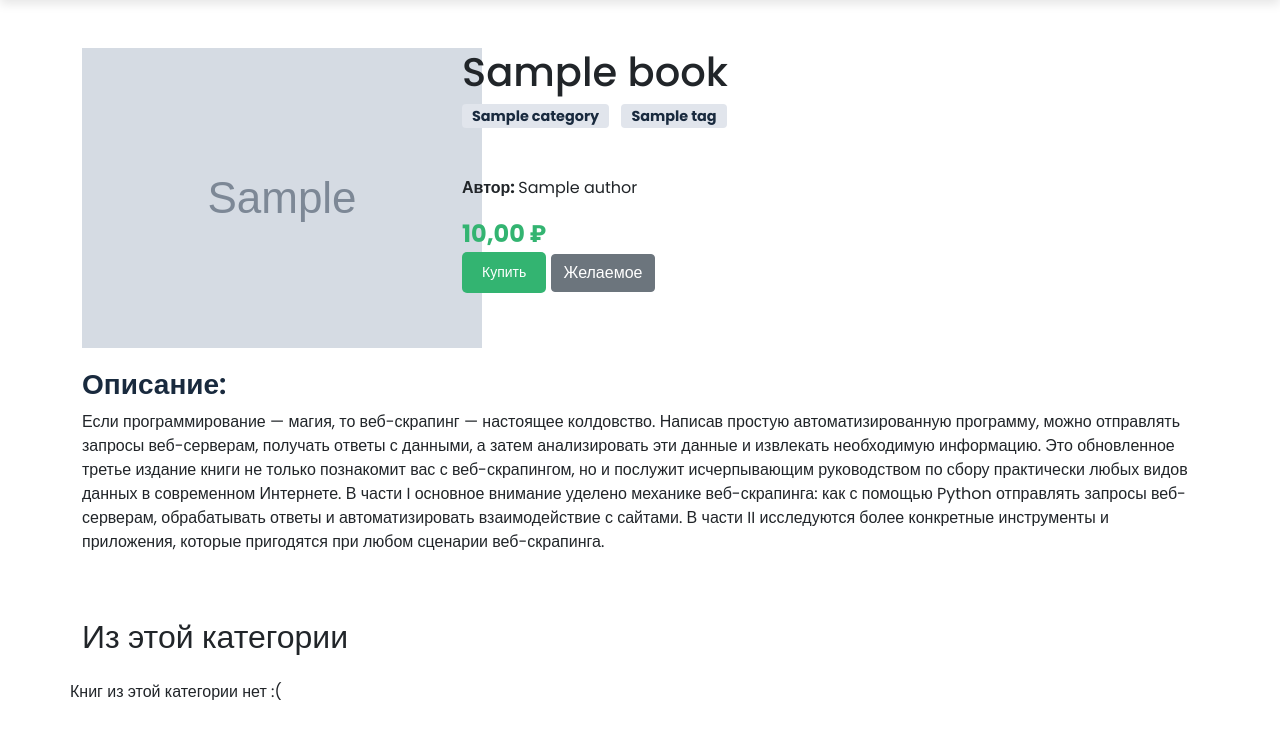
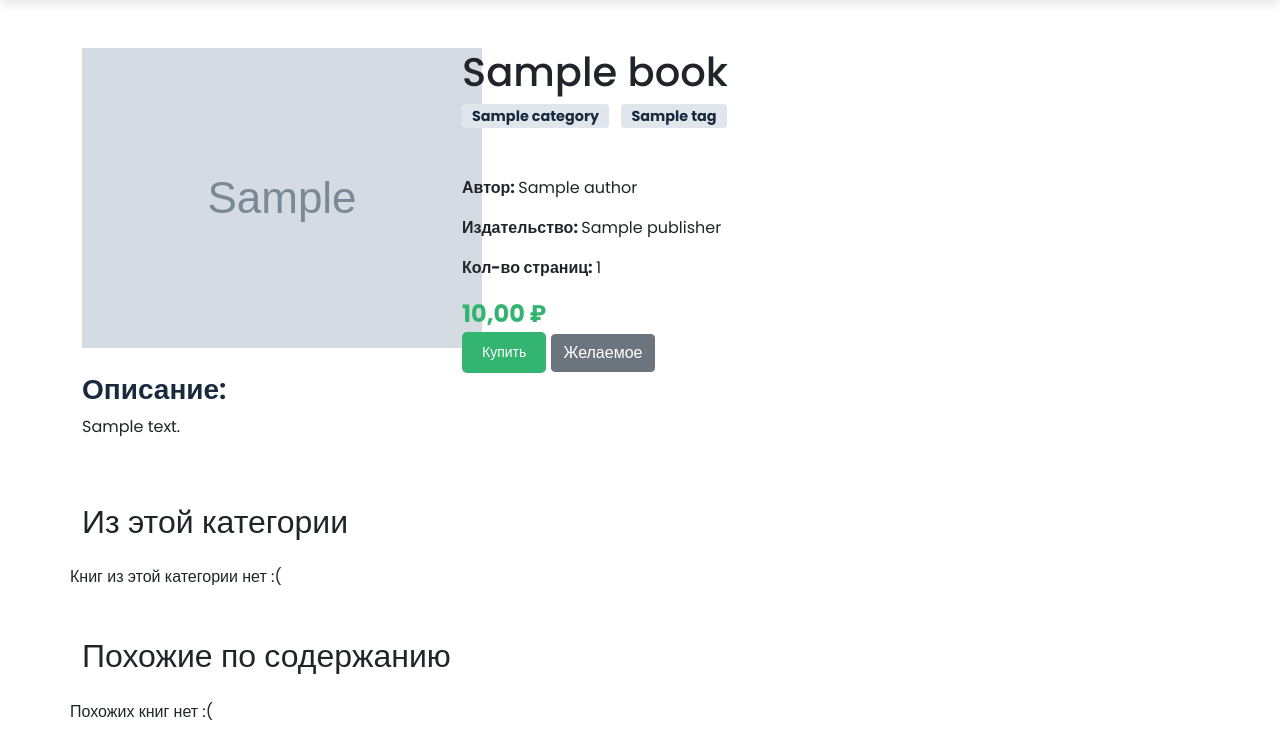
Before and after one commit to abortacc/book_shop, a Django app: page /catalog/details/1/ in a window 1280 px wide. Shown: the part 62-811 px from the top of the page. Run offline with Django 5.2, Linux system fonts and the light colour scheme; tables that the repository leaves empty hold one stand-in row (values such as "Sample post"); grey boxes marked "Sample" are stand-in pictures; some libraries are stand-ins or nearby versions.

Commit message:
Add display of description, number of pages of books on details.html

```diff
--- a/book_shop/templates/catalog/details.html
+++ b/book_shop/templates/catalog/details.html
@@ -18,6 +18,8 @@
                 </div>
 
                 <p><strong>Автор: </strong>{{ book.author.name }}</p>
+                <p><strong>Издательство: </strong>{{ book.publisher.name }}</p>
+                <p><strong>Кол-во страниц: </strong>{{ book.page_count }}</p>
                 <div class="price">{{ book.price }} ₽</div>
                 <button class="btn btn-custom btn-sm">Купить</button>
                 <button class="btn btn-secondary">Желаемое</button>
@@ -25,7 +27,7 @@
         </div>
         <div class="description">
             <h3>Описание:</h3>
-            <p>Если программирование — магия, то веб-скрапинг — настоящее колдовство. Написав простую автоматизированную программу, можно отправлять запросы веб-серверам, получать ответы с данными, а затем анализировать эти данные и извлекать необходимую информацию. Это обновленное третье издание книги не только познакомит вас с веб-скрапингом, но и послужит исчерпывающим руководством по сбору практически любых видов данных в современном Интернете. В части I основное внимание уделено механике веб-скрапинга: как с помощью Python отправлять запросы веб-серверам, обрабатывать ответы и автоматизировать взаимодействие с сайтами. В части II исследуются более конкретные инструменты и приложения, которые пригодятся при любом сценарии веб-скрапинга.</p>
+            <p>{{ book.description }}</p>
         </div>
         <div class="row">
             <h2 class="mt-5 pb-3">Из этой категории</h2>
```
